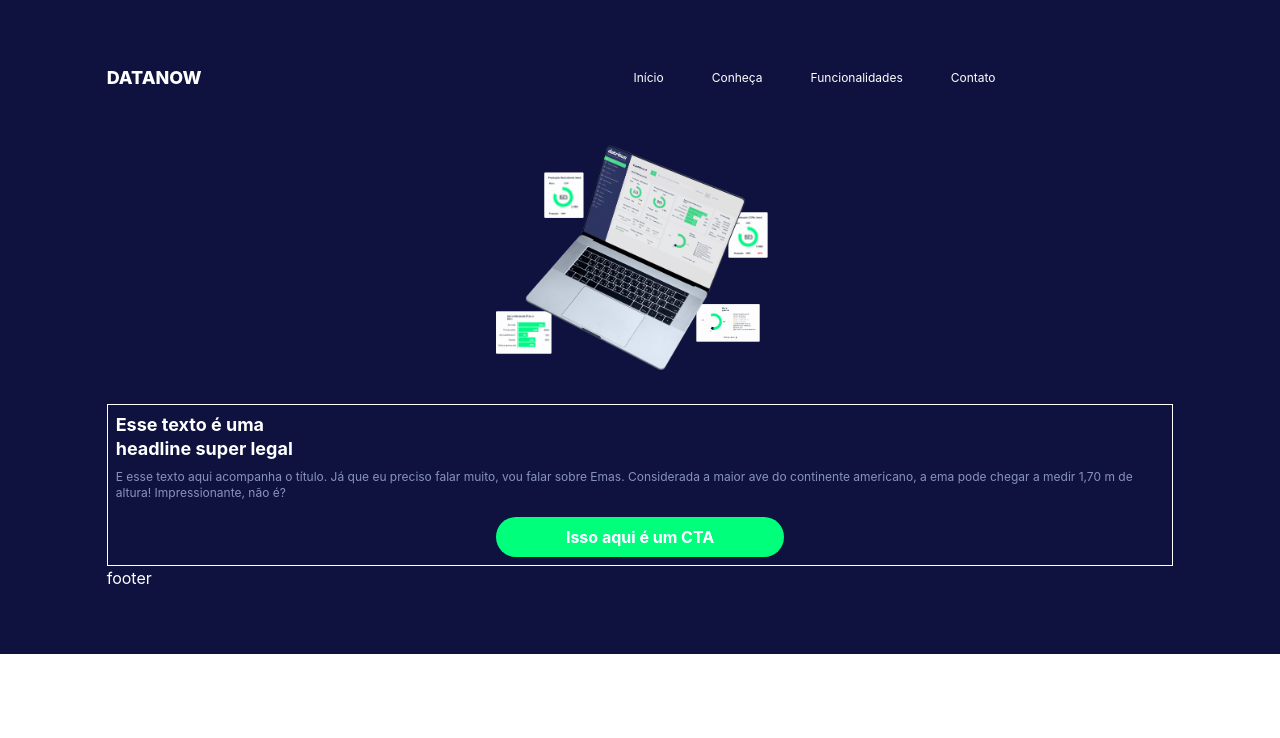
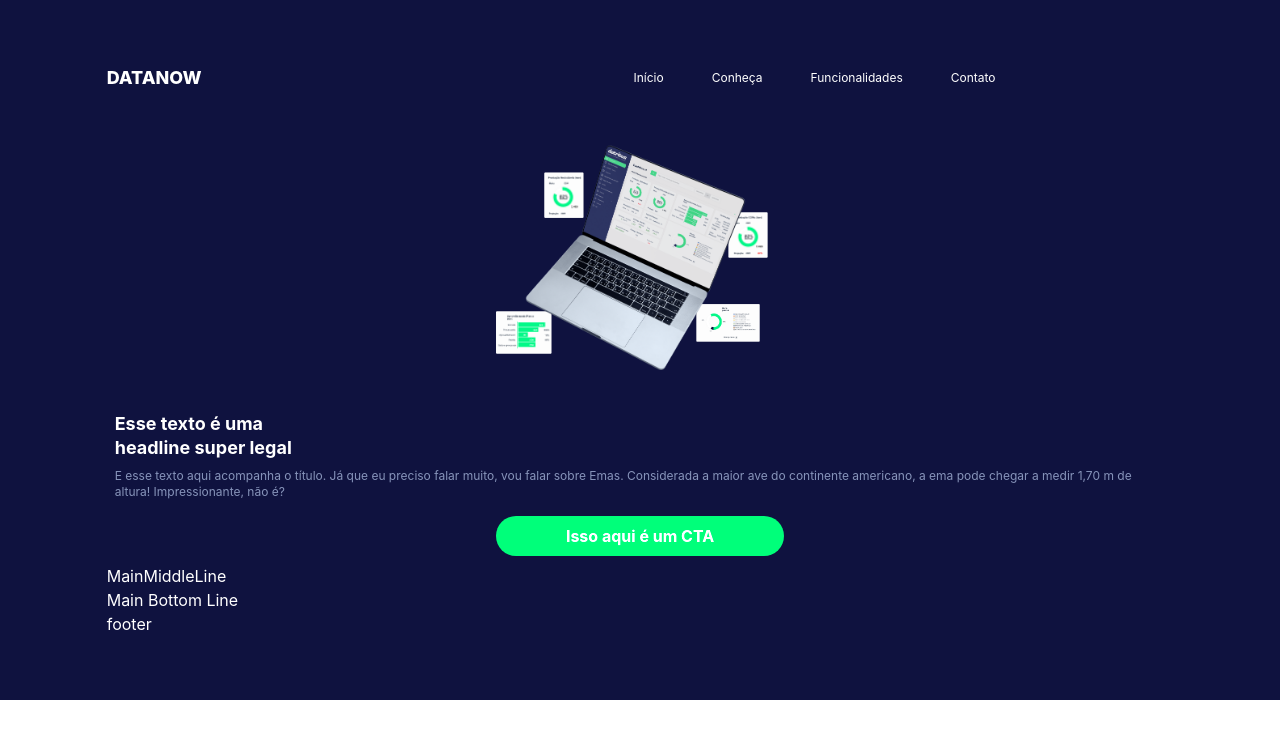
Before and after one commit to deni-rocha/landingpageAudax, a Next.js app: page / in a window 1280 px wide. Shown: the top 738 px of the page. Built offline with nearby package versions, Linux system fonts and the light colour scheme.

Commit message:
Break content of Main in three components

```diff
--- /dev/null
+++ b/src/components/Main/MainBottomLine/index.tsx
@@ -0,0 +1,5 @@
+const MainBottonLine = () => {
+  return <section>Main Bottom Line</section>
+}
+
+export default MainBottonLine
--- /dev/null
+++ b/src/components/Main/MainMiddleLine/index.tsx
@@ -0,0 +1,5 @@
+const MainMiddleLine = () => {
+  return <section>MainMiddleLine</section>
+}
+
+export default MainMiddleLine
--- a/src/components/Main/HeadlineBlock/index.tsx
+++ b/src/components/Main/MainTopLineMain/index.tsx
@@ -5,7 +5,7 @@ import dataTL from '../../../assets/headline-block/dataTL.png'
 import dataTR from '../../../assets/headline-block/dataTR.png'
 import Image from 'next/image'
 
-const HeadlineBlock = () => {
+const MainTopLine = () => {
   return (
     <section
       className="
@@ -46,7 +46,7 @@ const HeadlineBlock = () => {
         </div>
       </section>
 
-      <div className="border-white border p-2">
+      <div className="p-2">
         <section
           className="
             font-bold leading-6 text-lg
@@ -81,4 +81,4 @@ const HeadlineBlock = () => {
   )
 }
 
-export default HeadlineBlock
+export default MainTopLine
--- a/src/components/Main/index.tsx
+++ b/src/components/Main/index.tsx
@@ -1,9 +1,13 @@
-import HeadlineBlock from './HeadlineBlock'
+import MainBottonLine from './MainBottomLine'
+import MainMiddleLine from './MainMiddleLine'
+import MainTopLine from './MainTopLineMain'
 
 const Main = () => {
   return (
     <>
-      <HeadlineBlock />
+      <MainTopLine />
+      <MainMiddleLine />
+      <MainBottonLine />
     </>
   )
 }
```
